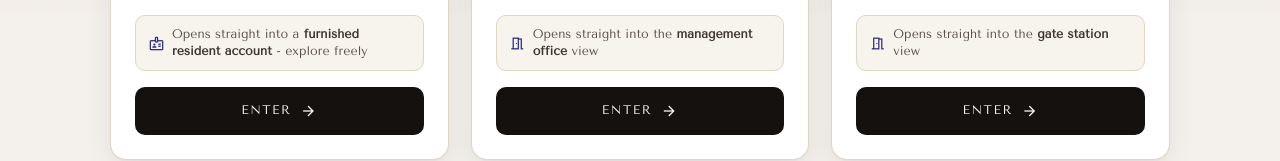
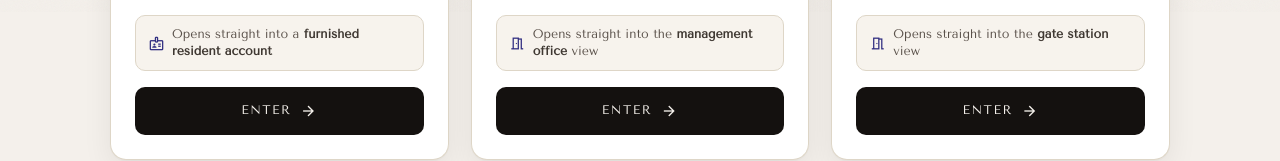
Before and after one commit to dooddles07/The-Meridian, a website: page public/index.html in a window 1280 px wide. Shown: the part 788-949 px from the top of the page. Drawn offline with nearby package versions, Linux system fonts and the light colour scheme.

Commit message:
copy: drop redundant explore-freely framing from resident portal card

```diff
--- a/public/index.html
+++ b/public/index.html
@@ -59,7 +59,7 @@
         </ul>
         <div class="portal__opens">
           <span class="material-symbols-outlined" aria-hidden="true">badge</span>
-          <span>Opens straight into a <b>furnished resident account</b> - explore freely</span>
+          <span>Opens straight into a <b>furnished resident account</b></span>
         </div>
         <span class="portal__cta">Enter <span class="material-symbols-outlined" aria-hidden="true">arrow_forward</span></span>
       </a>
```
Also changed, not shown: README.md.
